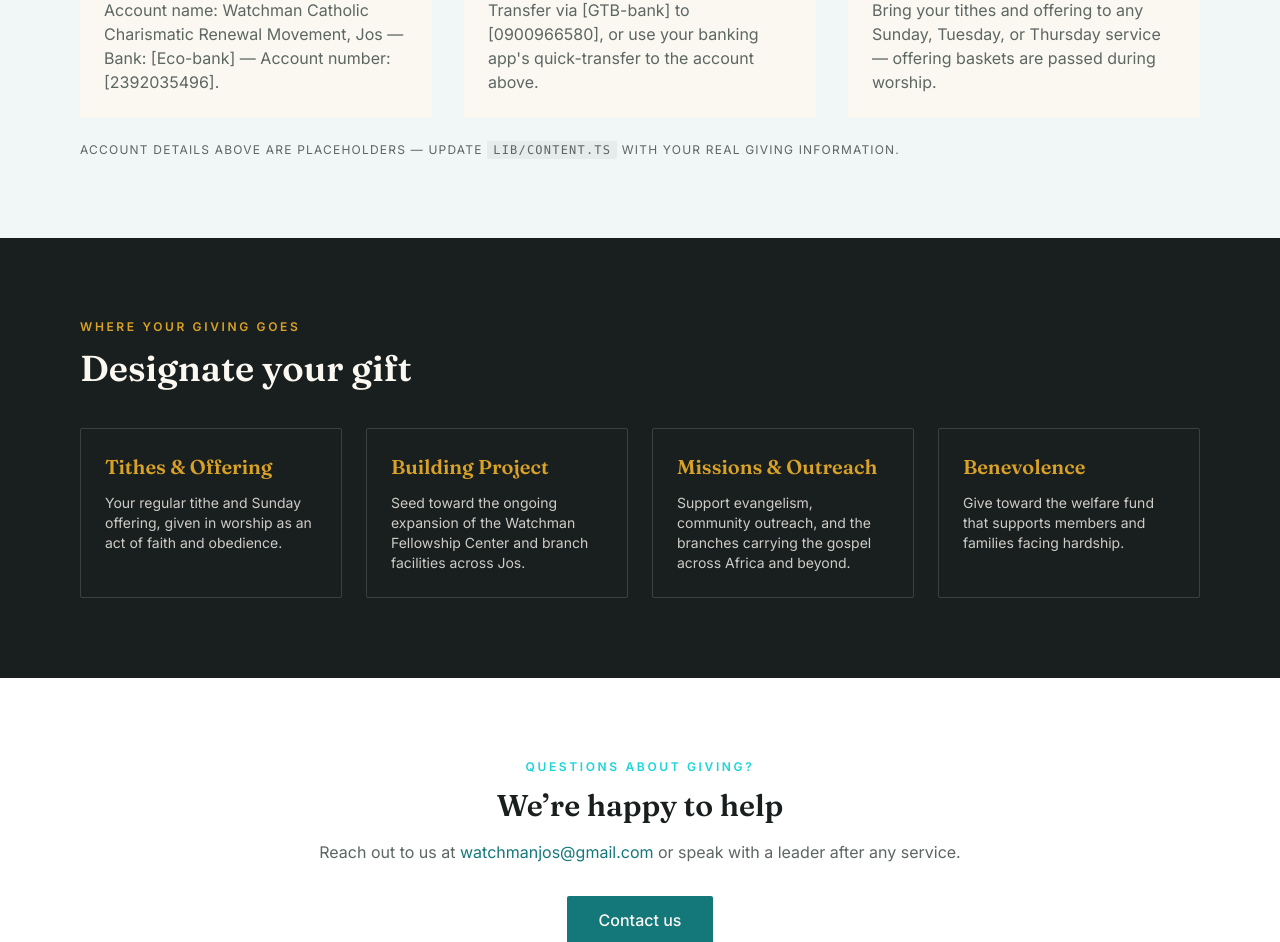
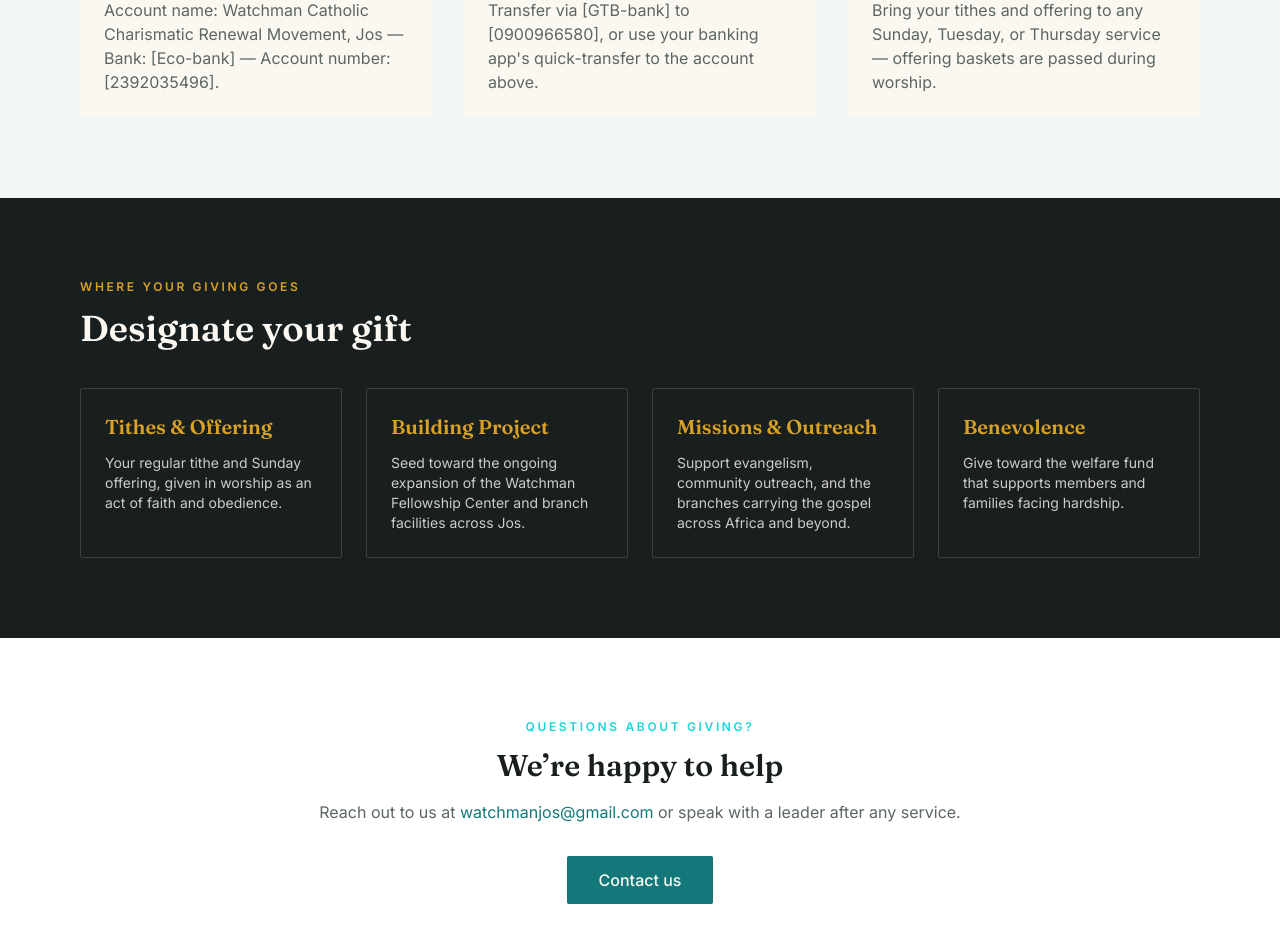
Before and after one commit to onyekagospel791-pixel/watchman-jos, a Next.js app: page /give in a window 1280 px wide. Shown: the part 796-1738 px from the top of the page. Built offline with nearby package versions, Linux system fonts and the light colour scheme; no server answers.

Commit message:
remove placeholder text

```diff
--- a/app/give/page.tsx
+++ b/app/give/page.tsx
@@ -36,11 +36,6 @@
               </article>
             ))}
           </div>
-          <p className="mt-6 text-xs uppercase tracking-widest text-muted">
-            Account details above are placeholders — update{" "}
-            <code className="rounded-sm bg-ink/5 px-1.5 py-0.5">lib/content.ts</code>{" "}
-            with your real giving information.
-          </p>
         </div>
       </section>
 
```
